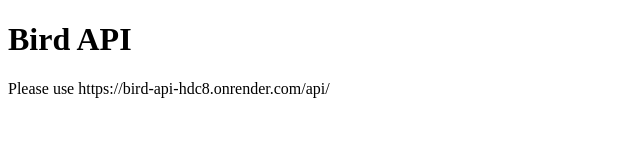
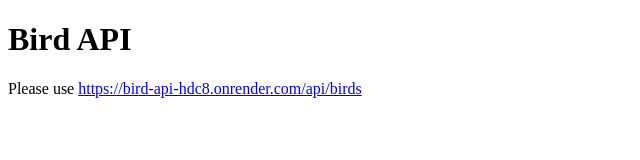
Before and after one commit to heidi37/bird-api, a website: page index.html in a window 1280 px wide. Shown: the whole page, without its empty margins (0-640 px from the left). Drawn offline with Linux system fonts and the light colour scheme.

Commit message:
add link to full birds api data

```diff
--- a/index.html
+++ b/index.html
@@ -7,6 +7,6 @@
 </head>
 <body>
   <h1>Bird API</h1>
-  <p>Please use https://bird-api-hdc8.onrender.com/api/</p>
+  <p>Please use <a href="https://bird-api-hdc8.onrender.com/api/birds">https://bird-api-hdc8.onrender.com/api/birds</a></p>
 </body>
 </html>
```
